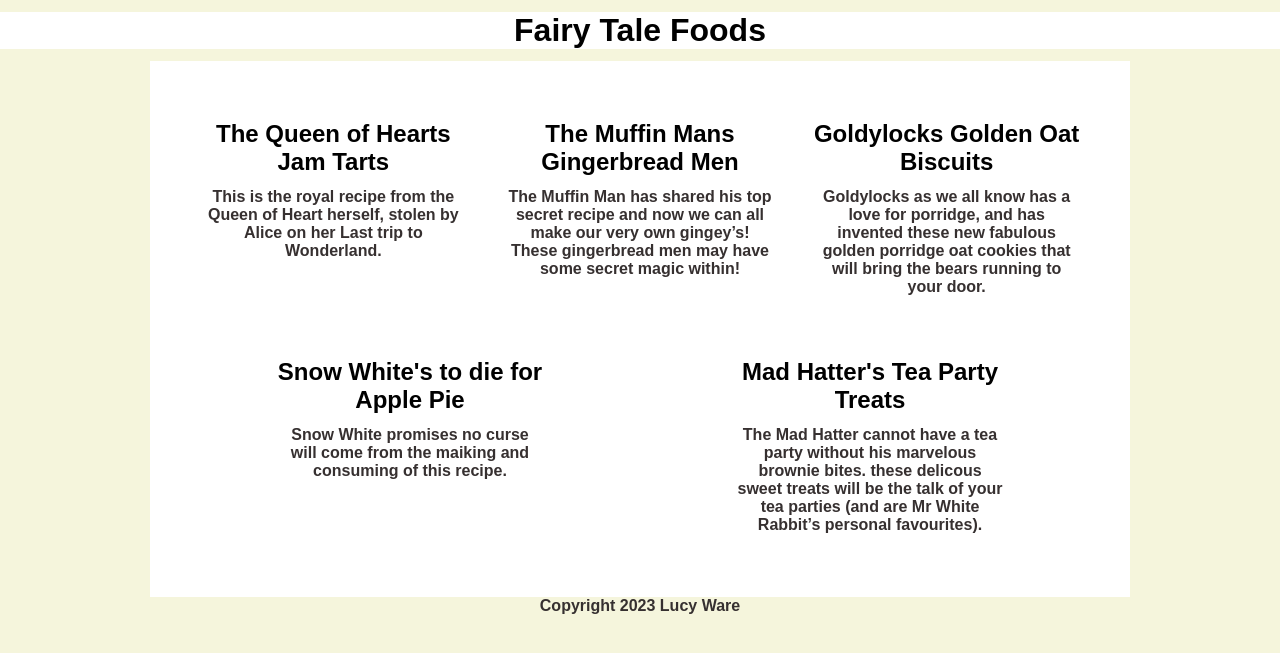
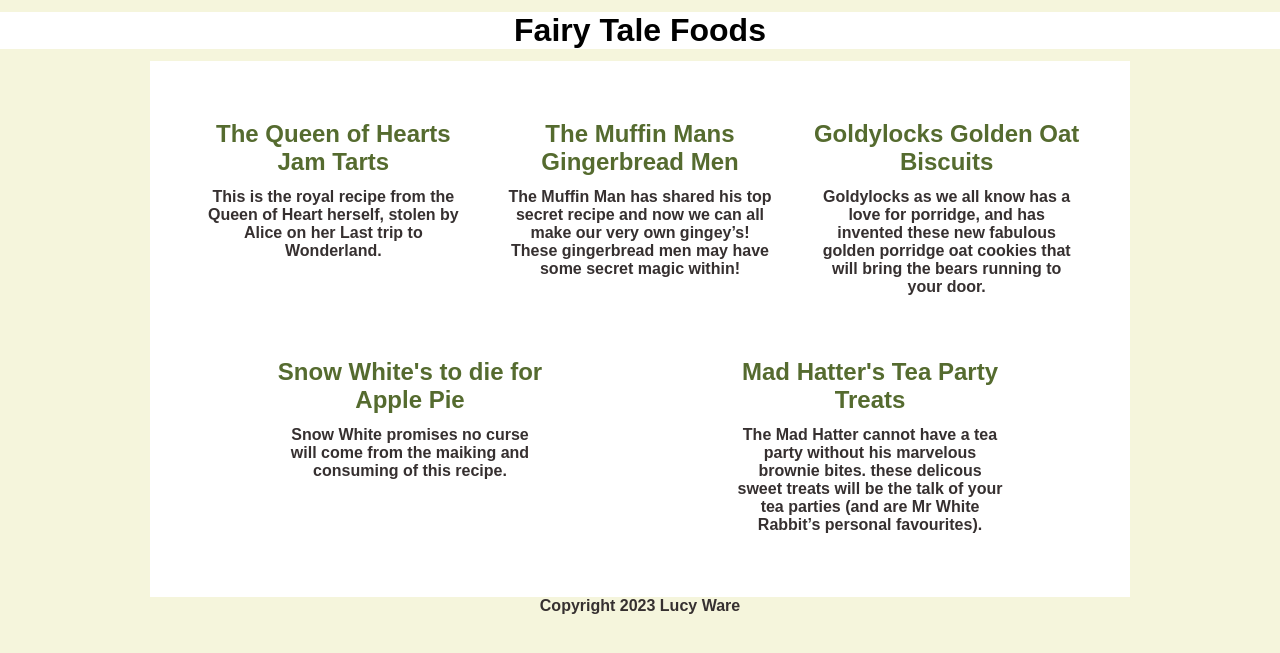
Before and after one commit to Lucyware/Fairytalefoods, a Jekyll site: the page built from pages/recipelisting.md, in a window 1280 px wide. Shown: the top 653 px of the page. Built offline with Jekyll 4.4.1, drawn with Linux system fonts in a browser that asks for light colours.

Commit message:
Update recipes.css

```diff
--- a/styles/recipes.css
+++ b/styles/recipes.css
@@ -127,7 +127,7 @@ button a {
 
 .recipe-teaser a {
   text-decoration: none;
-  color: black;
+  color: darkolivegreen;
 
 }
 
```
